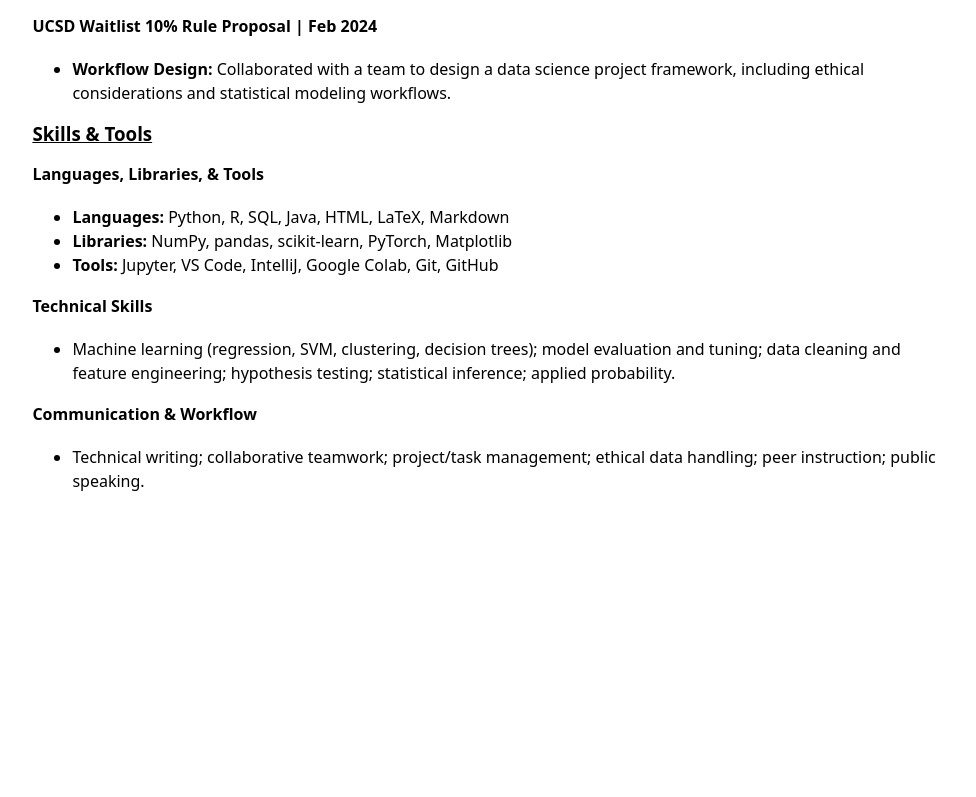
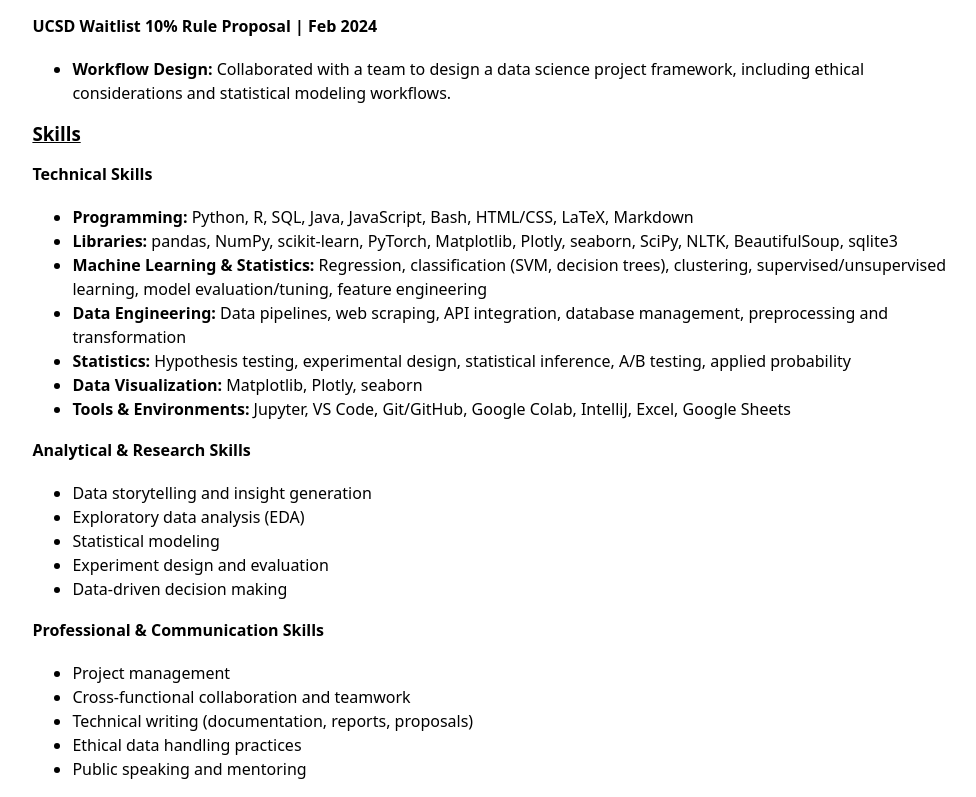
Before and after one commit to j2doan/portfolio, a plain HTML site: page resume/index.html in a window 1280 px wide. Shown: the part 1303-2100 px from the top of the page, without its empty margins (150-1126 px from the left). Before the commit the page ends 1812 px from the top, so only its background shows below. Drawn offline with Linux system fonts and the light colour scheme.

Commit message:
Added more skills, added class for resume

```diff
--- a/resume/index.html
+++ b/resume/index.html
@@ -16,8 +16,8 @@
         </ul>
     </nav>
     <h1>Resume</h1>
-    <main>
-        <section>
+    <main class="resume">
+        <section class="title">
             <h2><b>Jacob Doan</b></h2>
             <p>Data Scientist | <a href="mailto:j5doan@ucsd.edu">j5doan@ucsd.edu</a> | <a href="https://github.com/j2doan" target="_blank">github.com/j2doan</a></p>
         </section>
@@ -75,21 +75,33 @@
             </article>
         </section>
         <section>
-            <h3><b><u>Skills & Tools</u></b></h3>
+            <h3><b><u>Skills</u></b></h3>
             <article>
-                <h4>Languages, Libraries, & Tools</h4>
-                <ul>
-                    <li><b>Languages:</b> Python, R, SQL, Java, HTML, LaTeX, Markdown</li>
-                    <li><b>Libraries:</b> NumPy, pandas, scikit-learn, PyTorch, Matplotlib</li>
-                    <li><b>Tools:</b> Jupyter, VS Code, IntelliJ, Google Colab, Git, GitHub</li>
-                </ul>
                 <h4>Technical Skills</h4>
                 <ul>
-                    <li>Machine learning (regression, SVM, clustering, decision trees); model evaluation and tuning; data cleaning and feature engineering; hypothesis testing; statistical inference; applied probability.</li>
+                    <li><b>Programming:</b> Python, R, SQL, Java, JavaScript, Bash, HTML/CSS, LaTeX, Markdown</li>
+                    <li><b>Libraries:</b> pandas, NumPy, scikit-learn, PyTorch, Matplotlib, Plotly, seaborn, SciPy, NLTK, BeautifulSoup, sqlite3</li>
+                    <li><b>Machine Learning & Statistics:</b> Regression, classification (SVM, decision trees), clustering, supervised/unsupervised learning, model evaluation/tuning, feature engineering</li>
+                    <li><b>Data Engineering:</b> Data pipelines, web scraping, API integration, database management, preprocessing and transformation</li>
+                    <li><b>Statistics:</b> Hypothesis testing, experimental design, statistical inference, A/B testing, applied probability</li>
+                    <li><b>Data Visualization:</b> Matplotlib, Plotly, seaborn</li>
+                    <li><b>Tools & Environments:</b> Jupyter, VS Code, Git/GitHub, Google Colab, IntelliJ, Excel, Google Sheets</li>
                 </ul>
-                <h4>Communication & Workflow</h4>
+                <h4>Analytical & Research Skills</h4>
                 <ul>
-                    <li>Technical writing; collaborative teamwork; project/task management; ethical data handling; peer instruction; public speaking.</li>
+                    <li>Data storytelling and insight generation</li>
+                    <li>Exploratory data analysis (EDA)</li>
+                    <li>Statistical modeling</li>
+                    <li>Experiment design and evaluation</li>
+                    <li>Data-driven decision making</li>
+                </ul>
+                <h4>Professional & Communication Skills</h4>
+                <ul>
+                    <li>Project management</li>
+                    <li>Cross-functional collaboration and teamwork</li>
+                    <li>Technical writing (documentation, reports, proposals)</li>
+                    <li>Ethical data handling practices</li>
+                    <li>Public speaking and mentoring</li>
                 </ul>
             </article>
         </section>
```
